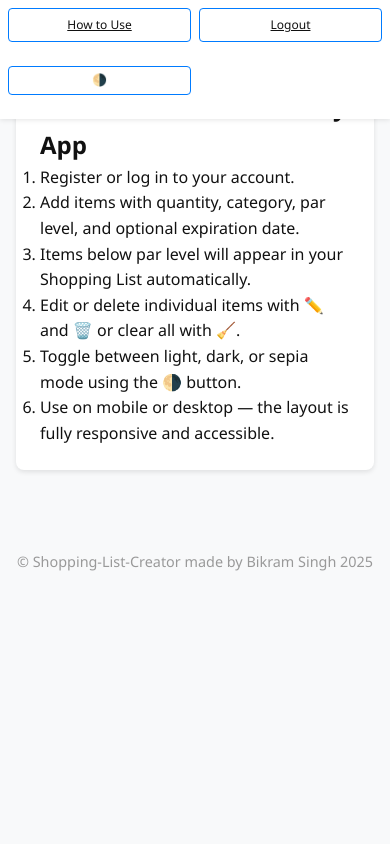
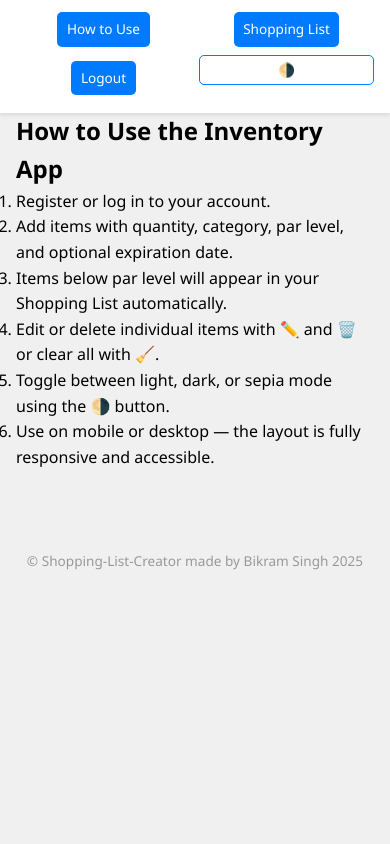
Before and after one commit to BikramSingh1989/Shopping-List-Creator, a Flask app: page /how-to-use in a window 390 px wide. Run offline with Flask 3, Linux system fonts and the light colour scheme.

Commit message:
updated styles.css

```diff
--- a/static/style.css
+++ b/static/style.css
@@ -19,86 +19,103 @@ html, body {
 
 /* ===== Theme Variables ===== */
 :root {
-  --bg: #f8f9fa;
-  --text: #111;
-  --card-bg: #fff;
+  --bg: #f0f0f0;
+  --text: #000;
+  --card-bg: #ffffff;
   --accent: #007bff;
   --accent-hover: #0056b3;
 }
 
 body.dark {
-  --bg: #1e1e1e;
+  --bg: #1a1a1a;
   --text: #f1f1f1;
-  --card-bg: #2e2e2e;
+  --card-bg: #2a2a2a;
   --accent: #3399ff;
   --accent-hover: #1177cc;
 }
 
-/* ===== Container ===== */
+/* ===== Layout Container ===== */
 .container {
   max-width: 900px;
-  margin: 3rem auto;
+  margin: 5rem auto 3rem auto;
   padding: 2rem;
 }
 
-/* ===== Top Navigation Buttons (2x2 Grid) ===== */
+/* ===== Top Navigation ===== */
 .top-nav {
   position: fixed;
   top: 0;
   left: 0;
-  right: 0;
+  width: 100%;
+  background: var(--card-bg);
+  padding: 0.75rem 1rem;
+  z-index: 1000;
   display: grid;
-  grid-template-columns: repeat(2, auto);
-  justify-content: end;
+  grid-template-columns: repeat(auto-fit, minmax(100px, 1fr));
   gap: 0.5rem;
-  padding: 0.75rem 1rem;
-  background-color: var(--card-bg);
-  box-shadow: 0 1px 5px rgba(0, 0, 0, 0.1);
-  z-index: 1000;
+  justify-items: center;
+  align-items: center;
+  box-shadow: 0 2px 4px rgba(0,0,0,0.1);
 }
 
-.top-nav .btn,
-.top-nav .toggle-btn {
-  padding: 0.4rem 0.75rem;
-  font-size: 0.8rem;
-  border-radius: 4px;
-  border: 1px solid var(--accent);
-  background: none;
-  color: var(--text);
+/* ===== Button Styles ===== */
+.btn {
+  background-color: var(--accent);
+  color: white;
+  padding: 0.5rem 0.75rem;
+  font-size: 0.9rem;
+  border: none;
+  border-radius: 5px;
   cursor: pointer;
+  text-decoration: none;
   text-align: center;
+  transition: background-color 0.3s ease, transform 0.2s ease;
   white-space: nowrap;
-  transition: background-color 0.2s;
 }
 
-.top-nav .btn:hover,
-.top-nav .toggle-btn:hover {
+.btn:hover {
+  background-color: var(--accent-hover);
+  transform: translateY(-2px);
+}
+
+/* ===== Toggle Theme Button Specific ===== */
+.toggle-btn {
+  background: none;
+  border: 1px solid var(--accent);
+  color: var(--text);
+  font-size: 0.9rem;
+  padding: 0.5rem 0.75rem;
+  border-radius: 5px;
+  transition: background-color 0.3s ease;
+}
+
+.toggle-btn:hover {
   background-color: var(--accent);
   color: white;
 }
 
-/* ===== Form ===== */
+/* ===== Form Styling ===== */
 form {
-  margin-top: 5rem; /* extra spacing for fixed top nav */
   margin-bottom: 2rem;
 }
 
 label {
   display: block;
   margin: 0.75rem 0 0.25rem;
-  font-weight: bold;
+  font-weight: 600;
 }
 
 .input-desc {
   font-size: 0.85rem;
-  color: #666;
-  margin-bottom: 0.5rem;
+  color: gray;
+  margin-top: -0.5rem;
+  margin-bottom: 1rem;
 }
 
-input, select, button, .btn {
+input, select, button {
+  padding: 0.6rem 1rem;
+  margin-bottom: 1rem;
   width: 100%;
-  padding: 0.65rem 1rem;
-  margin-bottom: 1rem;
   font-size: 1rem;
   border-radius: 5px;
   border: 1px solid #ccc;
@@ -109,37 +126,24 @@ input, select, button, .btn {
 input:focus, select:focus {
   outline: none;
   border-color: var(--accent);
-  box-shadow: 0 0 0 2px rgba(0, 123, 255, 0.2);
+  box-shadow: 0 0 0 2px rgba(0,123,255,0.25);
 }
 
-button {
-  background-color: var(--accent);
-  color: white;
-  border: none;
-  cursor: pointer;
-  transition: background-color 0.3s ease;
-}
-
-button:hover {
-  background-color: var(--accent-hover);
-}
-
-/* ===== Inventory Items ===== */
+/* ===== Inventory Item Card ===== */
 .item {
   background: var(--card-bg);
   padding: 1rem;
-  margin-bottom: 1rem;
+  margin: 1rem 0;
   border-radius: 8px;
-  box-shadow: 0 2px 6px rgba(0,0,0,0.08);
+  box-shadow: 0 2px 6px rgba(0,0,0,0.1);
   display: flex;
   justify-content: space-between;
-  align-items: flex-start;
   flex-wrap: wrap;
+  transition: transform 0.2s ease;
 }
 
 .item:hover {
   transform: scale(1.01);
-  transition: transform 0.2s;
 }
 
 .item a {
@@ -157,79 +199,38 @@ button:hover {
   margin-bottom: 0.5rem;
 }
 
-/* ===== Clear Button Wrapper ===== */
+/* ===== Clear Button ===== */
 .clear-btn-wrapper {
   margin-top: 2rem;
   text-align: right;
 }
 
-/* ===== How-To Section ===== */
-.how-to-content {
-  background-color: var(--card-bg);
-  padding: 1.5rem;
-  border-radius: 8px;
-  box-shadow: 0 2px 5px rgba(0,0,0,0.1);
-}
-
-/* ===== Modal ===== */
-.modal {
-  position: fixed;
-  top: 0;
-  left: 0;
-  right: 0;
-  bottom: 0;
-  display: none;
-  background: rgba(0,0,0,0.6);
-  z-index: 2000;
-  justify-content: center;
-  align-items: center;
-}
-
-.modal-content {
-  background: var(--card-bg);
-  padding: 2rem;
-  border-radius: 8px;
-  width: 90%;
-  max-width: 500px;
-}
-
 /* ===== Footer ===== */
 .footer {
-  margin-top: 4rem;
   text-align: center;
-  font-size: 0.9rem;
+  padding: 1rem;
+  margin-top: 3rem;
+  font-size: 0.85rem;
   color: #999;
 }
 
-/* ===== Responsive ===== */
+/* ===== Mobile Adjustments ===== */
 @media (max-width: 600px) {
-  .top-nav {
-    grid-template-columns: 1fr 1fr;
-    justify-content: center;
-    padding: 0.5rem;
+  .container {
+    padding: 1rem;
+    margin-top: 6rem;
   }
 
-  .top-nav .btn,
-  .top-nav .toggle-btn {
-    font-size: 0.75rem;
-    padding: 0.4rem 0.5rem;
+  .top-nav {
+    grid-template-columns: repeat(2, 1fr);
   }
 
-  .container {
+  .btn, .toggle-btn {
+    font-size: 0.85rem;
+    padding: 0.4rem 0.6rem;
+  }
+
+  .modal-content {
     padding: 1rem;
   }
-
-  .item {
-    flex-direction: column;
-    align-items: flex-start;
-  }
-
-  .item a {
-    margin-top: 0.5rem;
-    margin-left: 0;
-  }
-
-  .clear-btn-wrapper {
-    text-align: center;
-  }
 }
--- a/templates/base.html
+++ b/templates/base.html
@@ -11,8 +11,9 @@
   <!-- Top Navigation Bar -->
   <div class="top-nav">
     <a href="/how-to-use" class="btn small">How to Use</a>
-    <a href="/logout" class="btn small">Logout</a>
-    <button class="btn small toggle-btn" onclick="toggleTheme()">🌗</button>
+  <a href="/shopping-list" class="btn small">Shopping List</a>
+  <a href="/logout" class="btn small">Logout</a>
+  <button class="btn small toggle-btn" onclick="toggleTheme()">🌗</button>
   </div>
 
   <!-- Main Container -->
```
Also changed, not shown: other parts of static/style.css (+42 -4 lines), templates/shopping_list.html (+9 -7 lines).
